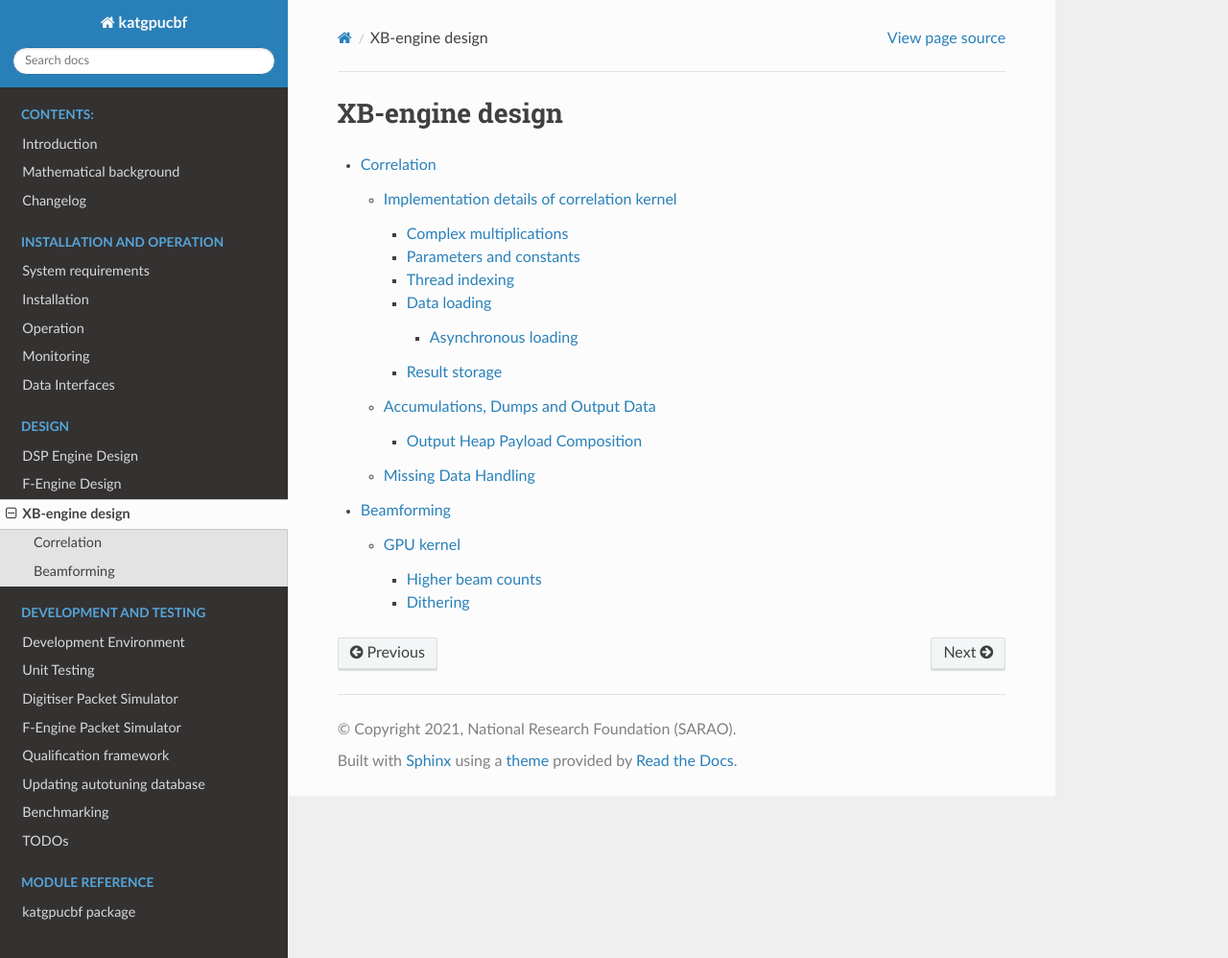
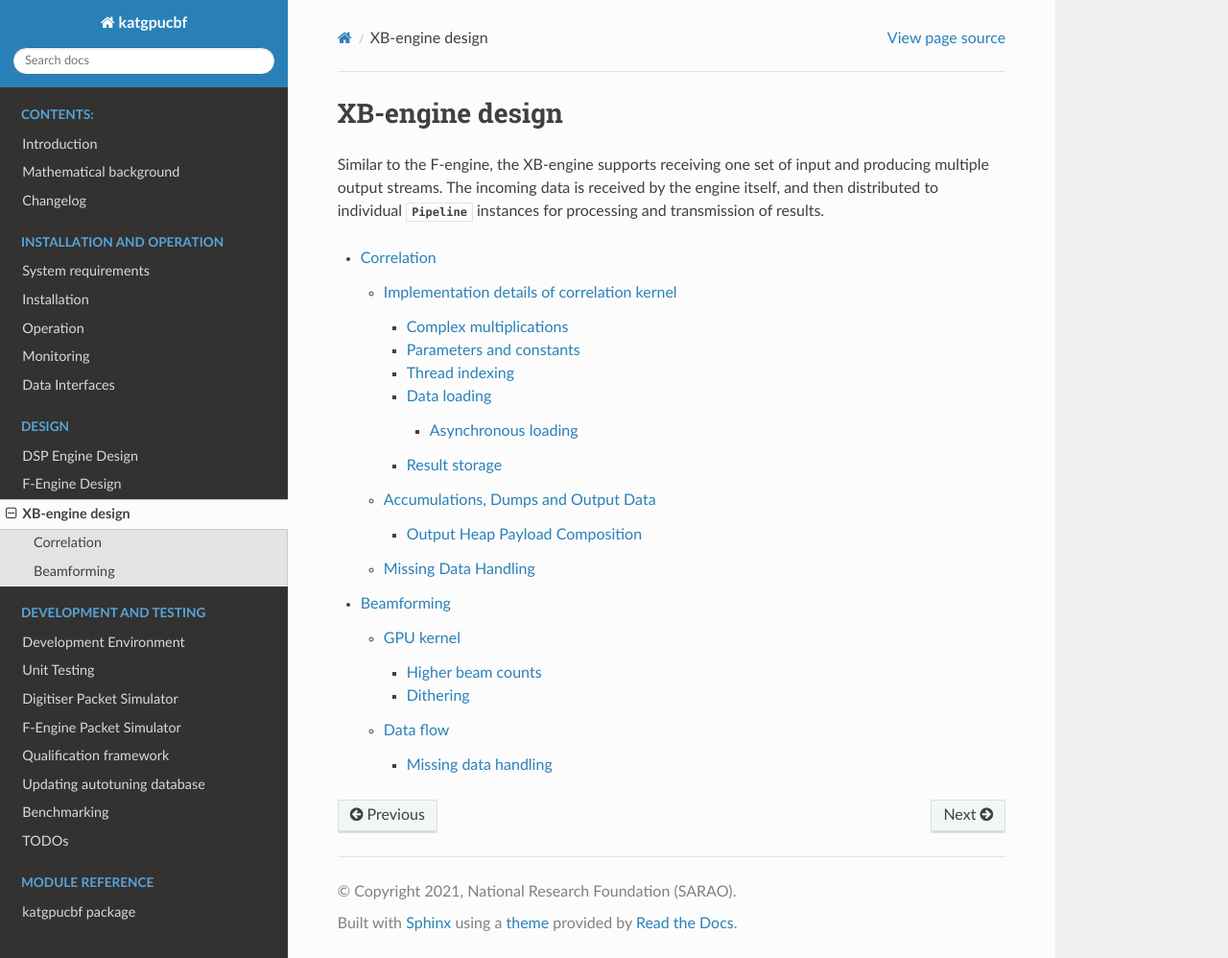
Before and after one commit to ska-sa/katgpucbf, a Sphinx documentation site: the page built from doc/xbgpu.design.rst, in a window 1280 px wide and 998 px high. Shown: the whole window at 96% size. Built offline with Sphinx 7.4.7 and the Read the Docs theme 2.0.0, drawn with Linux system fonts in a browser that asks for light colours; a script that is not in the unit is left out; the version number could not be read and is left out.

```diff
--- a/doc/xbgpu.design.rst
+++ b/doc/xbgpu.design.rst
@@ -1,5 +1,11 @@
 XB-engine design
 ================
+
+Similar to the F-engine, the XB-engine supports receiving one set of input and
+producing multiple output streams. The incoming data is received by the engine
+itself, and then distributed to individual
+:class:`~katgpucbf.xbgpu.engine.Pipeline` instances for processing and
+transmission of results.
 
 .. toctree::
 
```
Also changed, not shown: doc/xbgpu.design.b.rst (+33 -1 lines).
